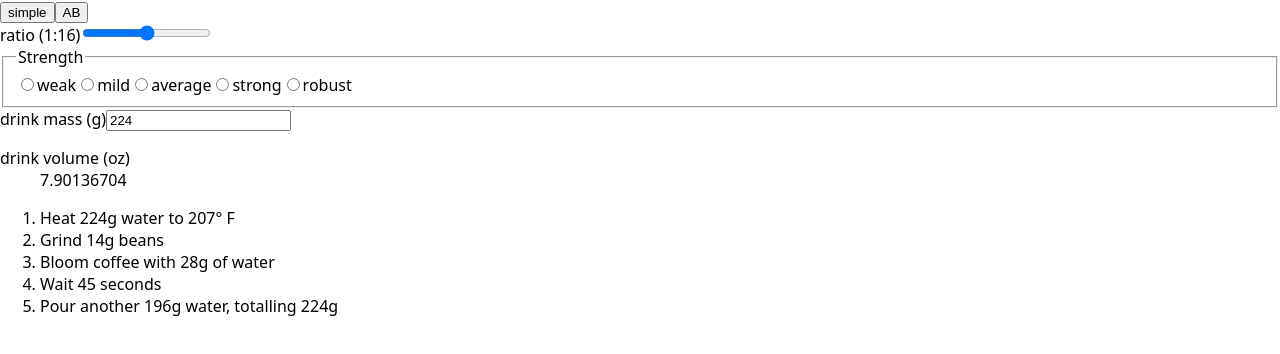
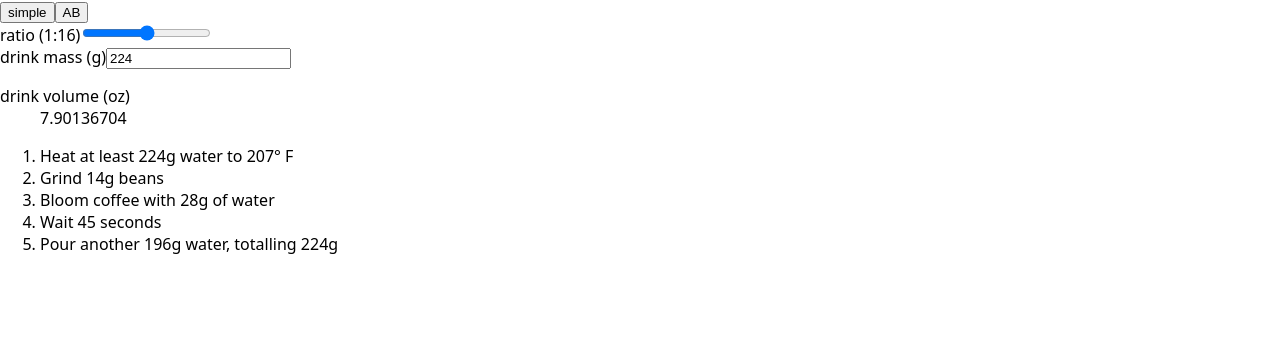
Before and after one commit to Merk42/coffee-config, a React (Vite) app: page / in a window 1280 px wide. Shown: the top 354 px of the page. Built offline with nearby package versions, Linux system fonts and the light colour scheme.

Commit message:
for initial build

```diff
--- a/src/App.tsx
+++ b/src/App.tsx
@@ -89,14 +89,16 @@ function App() {
         max={18}
         step={1}
       />
-      <Strength/>
-
+{/*
+      <Strength onChange={handleRatioChange}/>
+*/}
       <Input
         type="number"
         label={`drink mass (g)`}
         name="ratio"
         value={volume}
         onChange={handleVolumeChange}
+        max={800}
       />
 
       <dl>
--- a/src/components/Instructions.tsx
+++ b/src/components/Instructions.tsx
@@ -16,7 +16,7 @@ const Instructions: React.FC<InstructionsProps> = ({ volume, beans, bloom }) =>
     return (
         <div>
             <ol>
-                <li>Heat {volume}g water to 207&deg; F</li>
+                <li>Heat at least {volume}g water to 207&deg; F</li>
                 <li>Grind {beans}g beans</li>
                 <li>Bloom coffee with {bloom}g of water</li>
                 <li>Wait 45 seconds</li>
--- a/src/components/Strength.tsx
+++ b/src/components/Strength.tsx
@@ -1,22 +1,30 @@
-function Strength() {
+import { ChangeEvent, FC } from 'react'
+
+interface StrengthProps {
+    onChange: (e: ChangeEvent<HTMLInputElement>) => void
+}
+
+const Strength: FC<StrengthProps> = ({
+  onChange,
+}) => {
     return (
         <div>
             <fieldset>
                 <legend>Strength</legend>
-                <label>
-                    <input type="radio" name="strength" value={18}/>weak
+                <label style={{backgroundColor: 'hsl(19deg, 71.6%, 18%)', color: '#FFF'}}>
+                    <input type="radio" name="strength" value={18} onChange={onChange}/>weak
                 </label>
-                <label>
-                    <input type="radio" name="strength" value={17}/>mild
+                <label style={{backgroundColor: 'hsl(19deg, 71.6%, 17%)', color: '#FFF'}}>
+                    <input type="radio" name="strength" value={17} onChange={onChange}/>mild
                 </label>
-                <label>
-                    <input type="radio" name="strength" value={16}/>average
+                <label style={{backgroundColor: 'hsl(19deg, 71.6%, 16%)', color: '#FFF'}}>
+                    <input type="radio" name="strength" value={16} onChange={onChange}/>average
                 </label>
-                <label>
-                    <input type="radio" name="strength" value={15}/>strong
+                <label style={{backgroundColor: 'hsl(19deg, 71.6%, 15%)', color: '#FFF'}}>
+                    <input type="radio" name="strength" value={15} onChange={onChange}/>strong
                 </label>
-                <label>
-                    <input type="radio" name="strength" value={14}/>robust
+                <label style={{backgroundColor: 'hsl(19deg, 71.6%, 14%)', color: '#FFF'}}>
+                    <input type="radio" name="strength" value={14} onChange={onChange}/>robust
                 </label>
             </fieldset>
         </div>
```
